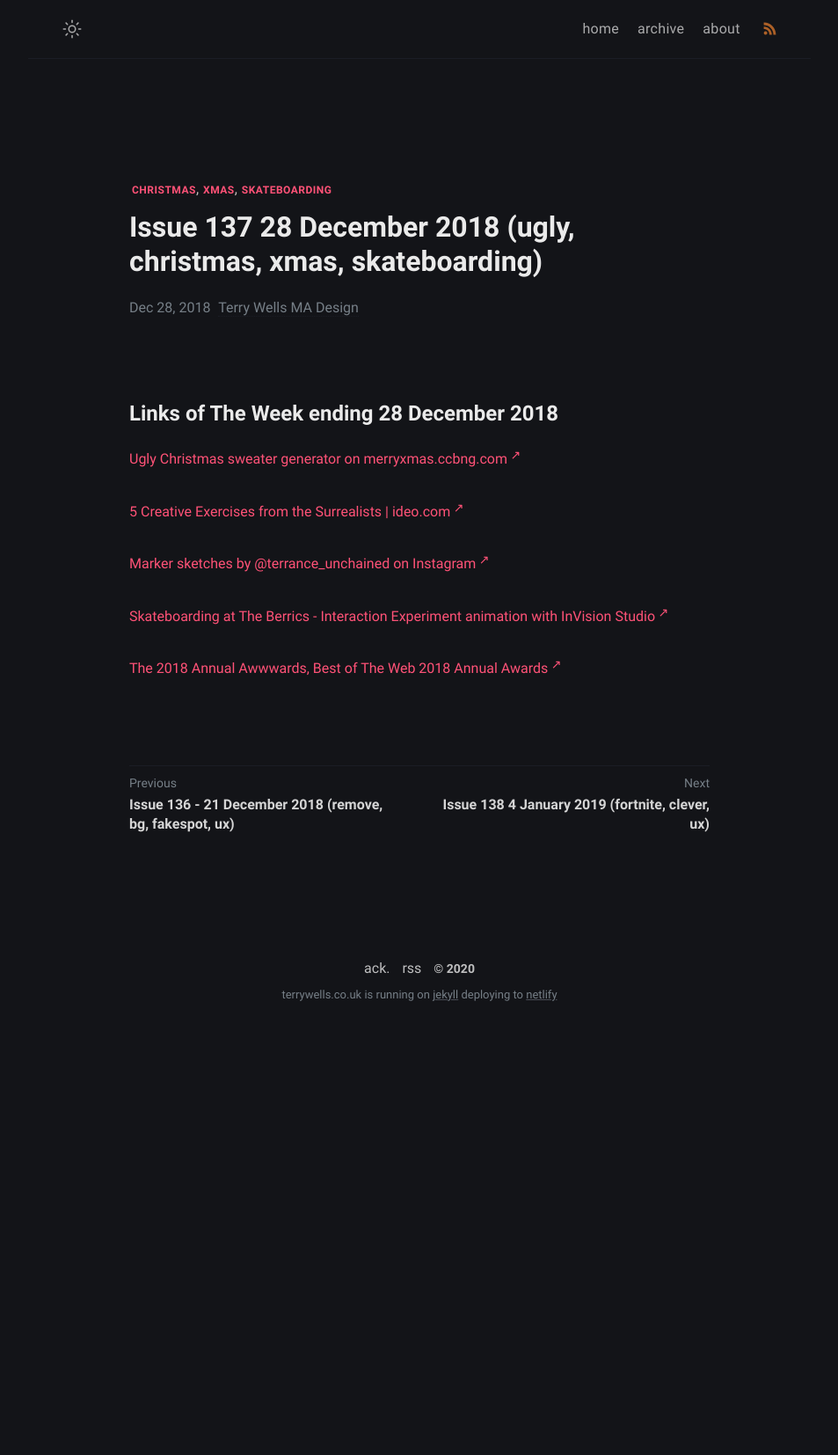
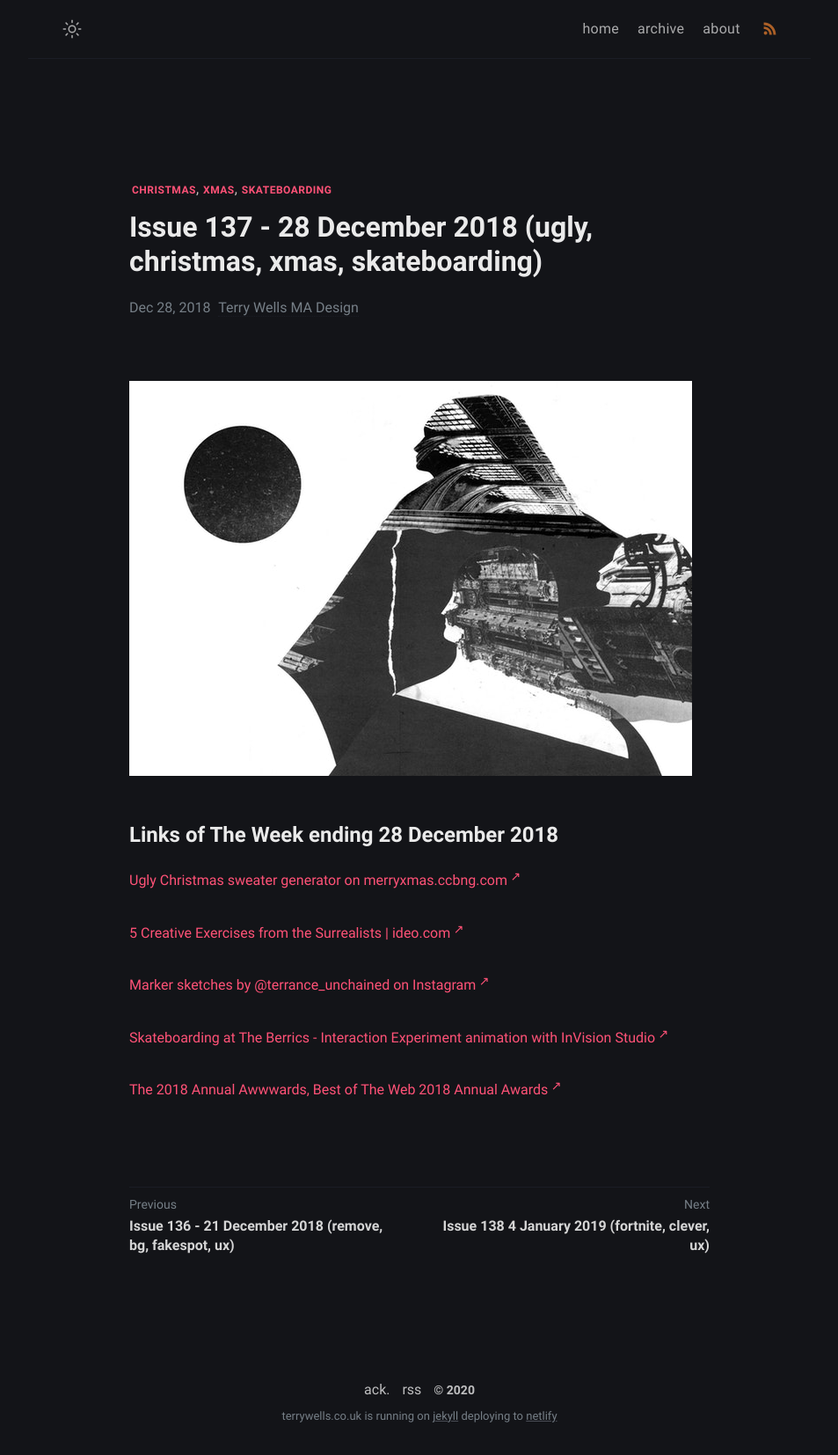
Before and after one commit to wristtattoo/jekyll-klise, a Jekyll site: the page built from _posts/2020-11-03-issue-137-28-december-2018-ugly-christmas-xmas-skateboarding.md, in a window 1280 px wide. Shown: the whole page at 88% size, without its empty margins (163-1116 px from the left). Built offline with Jekyll 4.4.1, drawn with Linux system fonts in a browser that asks for light colours; a script that is not in the unit is left out; before the commit the page ends 1175 px from its top, so only the background shows below that.

Commit message:
Update Links of The Week “2020-11-03-issue-137-28-december-2018-ugly-christmas-xmas-skateboarding”

```diff
--- a/_posts/2020-11-03-issue-137-28-december-2018-ugly-christmas-xmas-skateboarding.md
+++ b/_posts/2020-11-03-issue-137-28-december-2018-ugly-christmas-xmas-skateboarding.md
@@ -1,9 +1,11 @@
 ---
 layout: post
-title: Issue 137 28 December 2018 (ugly, christmas, xmas, skateboarding)
+title: Issue 137 - 28 December 2018 (ugly, christmas, xmas, skateboarding)
 tags: christmas xmas skateboarding
 date: 2018-12-28T15:17:08.678Z
 ---
+![5 Creative Exercises from the Surrealists](/assets/uploads/issue-137.jpg "5 Creative Exercises from the Surrealists")
+
 # Links of The Week ending 28 December 2018
 
 <a href="http://merryxmas.ccbng.com/" target="_blank">Ugly Christmas sweater generator on merryxmas.ccbng.com</a>
```
Also changed, not shown: assets/uploads/issue-137.jpg (added).
